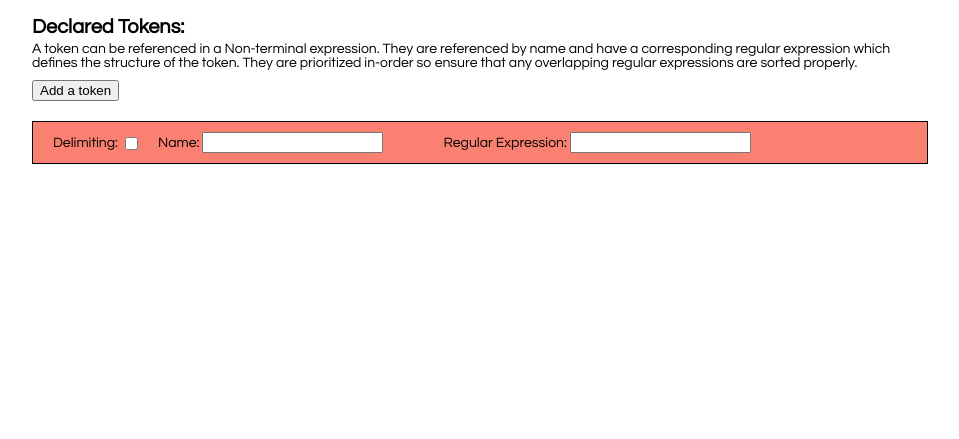
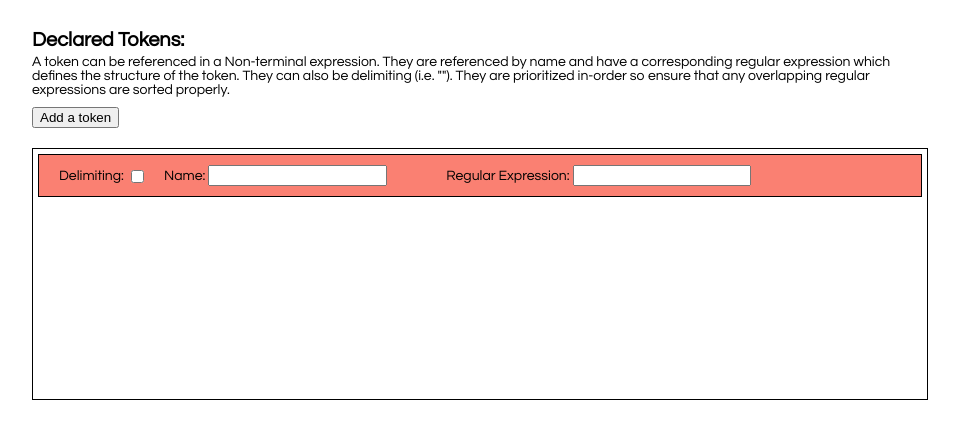
Before and after one commit to KaramVSingh/CFG-Interpreter-Generator, a React app in the folder front-end/: page / in a window 1280 px wide. Both pictures are taken after a click on the button "Add a token". Shown: the part 91-530 px from the top of the page, without its empty margins (160-1119 px from the left). Built offline with nearby package versions, Linux system fonts and the light colour scheme.

Commit message:
restructured cfg-editor to allow for live-updating cfg, updated regex cleaning, updated name specifications

```diff
--- /dev/null
+++ b/front-end/src/cfg/cfg-editor.js
@@ -0,0 +1,39 @@
+import React from 'react';
+import TokenEditor from './token-editor';
+
+class CfgEditor extends React.Component {
+    constructor(props) {
+        super(props);
+
+        this.state = {
+            cfg: {},
+        };
+    }
+
+    updateTokens = (tokens) => {
+        this.setState({
+            cfg: {
+                tokens: tokens,
+            },
+        }, () => {
+            console.log(this.state.cfg);
+        });
+    }
+
+    render() {
+        return (
+            <div className="cfg-editor">
+                <div className="header">
+                    <h1>Context Free Grammar Editor:</h1>
+                    Please ensure that the context free grammar is <i>Recursive Descent friendly</i>.
+                    For more information on how this affects the grammar click here.
+                </div>
+                <div className="body">
+                    <TokenEditor callback={this.updateTokens}/>
+                </div>
+            </div>
+        );
+    }
+}
+
+export default CfgEditor;
--- /dev/null
+++ b/front-end/src/cfg/token-editor.js
@@ -0,0 +1,100 @@
+import React from 'react';
+import Token from './token';
+
+class TokenEditor extends React.Component {
+    constructor(props) {
+        super(props);
+
+        this.state = {
+            tokens: [],
+            data: {
+                error: false,
+                tokens: []
+            },
+            update: props.callback,
+        };
+    }
+
+    checkNameRepeatError() {
+        var hist = {}
+        var error = false;
+        this.state.data.tokens.forEach((token) => {
+            if(token.name in hist) {
+                error = true;
+            }
+
+            hist[token.name] = true;
+        });
+
+        return error;
+    }
+
+    updateToken = (id, name, regex, delimiter, error) => {
+        var temp = this.state.data.tokens;
+        temp[id] = {
+            name: name,
+            regex: regex,
+            delimiter: delimiter,
+            error: error,
+        };
+
+        // if any of the tokens have an error or the tokens have the same name
+        var globalError = false;
+
+        temp.forEach((token) => {
+            globalError = globalError || token.error;
+        });
+
+        globalError = globalError || this.checkNameRepeatError();
+
+        this.setState({
+            data: {
+                error: globalError,
+                tokens: temp,
+            },
+        }, () => this.state.update(this.state.data));
+    }
+
+    addToken = () => {
+        this.state.tokens.push(<Token key={this.state.tokens.length} index={this.state.tokens.length} callback={this.updateToken}/>);
+        this.state.data.tokens.push({
+            name: "",
+            regex: "",
+            delimiting: false,
+            error: true,
+        });
+        this.forceUpdate();
+    }
+
+    render() {
+        var errorMessage;
+        if(this.checkNameRepeatError()) {
+            errorMessage = (
+                <div className="error-message">
+                    Two tokens cannot share the same name.
+                </div>
+            )
+        }
+
+        return (
+            <div className="token-editor">
+                <div className="header">
+                    <h1>Declared Tokens:</h1>
+                    A token can be referenced in a Non-terminal expression. They are referenced by name
+                    and have a corresponding regular expression which defines the structure of the token.
+                    They can also be delimiting (i.e. "").
+                    They are prioritized in-order so ensure that any overlapping regular expressions are
+                    sorted properly.
+                    <br></br>
+                    <button onClick={this.addToken}>Add a token</button>
+                </div>
+                {errorMessage}
+                <div className="body">
+                    {this.state.tokens}
+                </div>
+            </div>
+        );
+    }
+}
+
+export default TokenEditor;
--- /dev/null
+++ b/front-end/src/cfg/token.js
@@ -0,0 +1,132 @@
+import React from 'react';
+
+class Token extends React.Component {
+    constructor(props) {
+        super(props);
+        this.index = props.index;
+        this.callback = props.callback;
+
+        this.state = {
+            name: '',
+            regex: '',
+            delimiting: false,
+            error: true,
+        };
+    }
+
+    updateName(evt) {
+        this.setState({
+            name: evt.target.value,
+        }, () => {
+            this.evaluate();
+        });
+    }
+
+    updateRegex(evt) {
+        this.setState({
+            regex: evt.target.value,
+        }, () => {
+            this.evaluate();
+        });
+    }
+
+    updateDelimiting() {
+        this.setState({
+            delimiting: !this.state.delimiting,
+        }, () => {
+            this.evaluate();
+        });
+    }
+
+    evaluate = () => {
+        if(this.state.name === '' || this.state.regex === '') {
+            this.setState({
+                error: true
+            }, () => {
+                this.callback(this.index, this.state.name, this.state.regex, this.state.delimiting, this.state.error);
+            });
+        } else {
+            if(this.state.name.match(/^[a-zA-Z_]+$/)) {
+                this.setState({
+                    error: false
+                }, () => {
+                    this.callback(this.index, this.state.name, this.state.regex, this.state.delimiting, this.state.error);
+                });
+            } else {
+                this.setState({
+                    error: true
+                }, () => {
+                    this.callback(this.index, this.state.name, this.state.regex, this.state.delimiting, this.state.error);
+                });
+            }
+        }
+
+        this.forceUpdate();
+    }
+
+    cleanRegex = () => {
+        var newRegex = "";
+        var escapeCount = 0;
+        for(var i = 0; i < this.state.regex.length; i++) {
+            if(this.state.regex[i] === "^") {
+                if(this.state.regex[i - 1] === "[") {
+                    newRegex = newRegex.concat(this.state.regex[i]);
+                } else if(this.state.regex[i - 1] === "\\") {
+                    if(escapeCount % 2 === 1) {
+                        newRegex = newRegex.concat(this.state.regex[i]);
+                    } else {
+                        newRegex = newRegex.concat("\\^");
+                    }
+                } else {
+                    newRegex = newRegex.concat("\\^");
+                }
+
+                escapeCount = 0;
+            } else if(this.state.regex[i] === "$") {
+                if(escapeCount % 2 === 1) {
+                    newRegex = newRegex.concat(this.state.regex[i]);
+                } else {
+                    newRegex = newRegex.concat("\\$");
+                }
+
+                escapeCount = 0;
+            } else if(this.state.regex[i] === "\\") {
+                escapeCount += 1;
+                newRegex = newRegex.concat(this.state.regex[i]);
+            } else {
+                escapeCount = 0;
+                newRegex = newRegex.concat(this.state.regex[i]);
+            }
+        }
+
+        this.setState({
+            regex: newRegex,
+        }, () => {
+            this.evaluate();
+        });
+    }
+
+    styleForError() {
+        if(this.state.error) {
+            return {
+                background: 'salmon'
+            };
+        } else {
+            return {
+                background: 'lightGrey'
+            };
+        }
+    }
+
+    render() {
+        return (
+            <div className="token" style={this.styleForError()}>
+                Delimiting: <input type="checkbox" onChange={evt => this.updateDelimiting()}></input>
+                Name: <input type="text" value={this.state.name} onChange={evt => this.updateName(evt)}></input>
+                Regular Expression: <input type="text" onBlur={this.cleanRegex} value={this.state.regex} onChange={evt => this.updateRegex(evt)}></input>
+            </div>
+        );
+    }
+}
+
+export default Token;
--- a/front-end/src/index.css
+++ b/front-end/src/index.css
@@ -9,7 +9,7 @@ body {
     border-style: solid;
     border-width: 0.5px;
     margin-bottom: 5px;
-    margin-top: 10px;
+    margin-top: 15px;
     padding: 10px;
     padding-left: 20px;
     background: salmon;
@@ -28,9 +28,23 @@ body {
 .token {
     border-style: solid;
     border-width: 0.5px;
-    margin-bottom: 5px;
+    margin-top: 5px;
+    margin-bottom: 0px;
+    margin-right: 5px;
+    margin-left: 5px;
     padding: 10px;
     padding-left: 20px;
+}
+
+.token-editor .body {
+    overflow: scroll;
+    height: 250px;
+    border: solid;
+    border-width: 0.5px;
+}
+
+.token-editor .body::-webkit-scrollbar {
+    display: none;
 }
 
 .token-editor .header button {
@@ -42,6 +56,10 @@ body {
     font-size: 20px;
 }
 
+.token-editor {
+    overflow: hidden;
+}
+
 .cfg-editor .header h1 {
     margin-bottom: 5px;
 }
--- a/front-end/src/index.js
+++ b/front-end/src/index.js
@@ -2,191 +2,7 @@ import React from 'react';
 import ReactDOM from 'react-dom';
 import './index.css';
 
-class Token extends React.Component {
-    constructor(props) {
-        super(props);
-        this.index = props.index;
-        this.callback = props.callback;
-
-        this.state = {
-            name: '',
-            regex: '',
-            delimiting: false,
-            error: true,
-        };
-    }
-
-    updateName(evt) {
-        this.setState({
-            name: evt.target.value,
-        }, () => {
-            this.evaluate();
-        });
-    }
-
-    updateRegex(evt) {
-        this.setState({
-            regex: evt.target.value,
-        }, () => {
-            this.evaluate();
-        });
-    }
-
-    updateDelimiting() {
-        this.setState({
-            delimiting: !this.state.delimiting,
-        }, () => {
-            this.evaluate();
-        });
-    }
-
-    evaluate = () => {
-        if(this.state.name === '' || this.state.regex === '') {
-            this.setState({
-                error: true
-            }, () => {
-                this.callback(this.state.name, this.index);
-            });
-        } else {
-            this.setState({
-                error: false
-            }, () => {
-                this.callback(this.state.name, this.index);
-            });
-        }
-
-        this.forceUpdate();
-    }
-
-    cleanRegex = () => {
-        var start = 0;
-        var end = this.state.regex.length;
-        while(this.state.regex[start] === '^') {
-            start = start + 1;
-        }
-
-        while(this.state.regex[end - 1] === '$' && this.state.regex[end - 2] !== '\\') {
-            end = end - 1;
-        }
-
-        this.setState({
-            regex: this.state.regex.slice(start, end),
-        });
-    }
-
-    styleForError() {
-        if(this.state.error) {
-            return {
-                background: 'salmon'
-            };
-        } else {
-            return {
-                background: 'lightGrey'
-            };
-        }
-    }
-
-    render() {
-        return (
-            <div className="token" style={this.styleForError()}>
-                Delimiting: <input type="checkbox" onChange={evt => this.updateDelimiting()}></input>
-                Name: <input type="text" value={this.state.name} onChange={evt => this.updateName(evt)}></input>
-                Regular Expression: <input type="text" onBlur={this.cleanRegex} value={this.state.regex} onChange={evt => this.updateRegex(evt)}></input>
-            </div>
-        );
-    }
-}
-
-class TokenEditor extends React.Component {
-    constructor(props) {
-        super(props);
-
-        this.state = {
-            tokens: [],
-            names: [],
-            error: false
-        };
-    }
-
-    addToken = () => {
-        this.state.tokens.push(<Token key={this.state.tokens.length} index={this.state.tokens.length} callback={this.updateEditorName}/>);
-        this.state.names.push('');
-        this.forceUpdate();
-    }
-
-    updateEditorName = (name, index) => {
-        var tempNames = this.state.names;
-        tempNames[index] = name;
-        this.setState({
-            names: tempNames,
-        }, () => {
-            var tempHash = {};
-            var foundError = false;
-            this.state.names.forEach((value) => {
-                if(value in tempHash) {
-                    // we have an error
-                    foundError = true;
-                    this.setState({
-                        error: true
-                    });
-                } else {
-                    tempHash[value] = true;
-                }
-            });
-
-            if(!foundError) {
-                this.setState({
-                    error: false
-                });
-            }
-        });
-    }
-
-    render() {
-        var errorMessage;
-        if(this.state.error) {
-            errorMessage = (
-                <div className="error-message">
-                    Two tokens cannot share the same name.
-                </div>
-            )
-        }
-
-        return (
-            <div className="token-editor">
-                <div className="header">
-                    <h1>Declared Tokens:</h1>
-                    A token can be referenced in a Non-terminal expression. They are referenced by name
-                    and have a corresponding regular expression which defines the structure of the token.
-                    They are prioritized in-order so ensure that any overlapping regular expressions are
-                    sorted properly.
-                    <button onClick={this.addToken}>Add a token</button>
-                </div>
-                {errorMessage}
-                <div className="body">
-                    {this.state.tokens}
-                </div>
-            </div>
-        );
-    }
-}
-
-class CfgEditor extends React.Component {
-    render() {
-        return (
-            <div className="cfg-editor">
-                <div className="header">
-                    <h1>Context Free Grammar Editor:</h1>
-                    Please ensure that the context free grammar is <i>Recursive Descent friendly</i>.
-                    For more information on how this affects the grammar click here.
-                </div>
-                <div className="body">
-                    <TokenEditor />
-                </div>
-            </div>
-        );
-    }
-}
+import CfgEditor from './cfg/cfg-editor';
 
 ReactDOM.render(
     <CfgEditor />,
```
